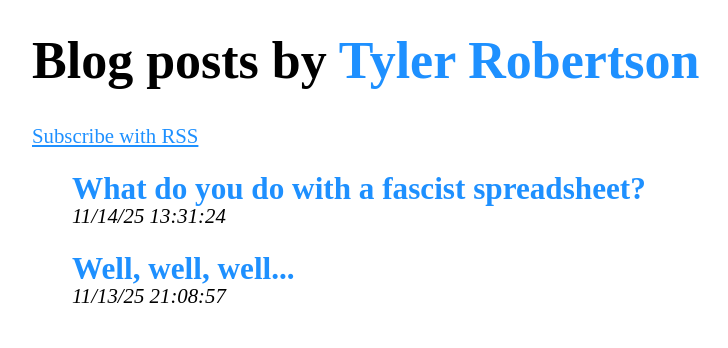
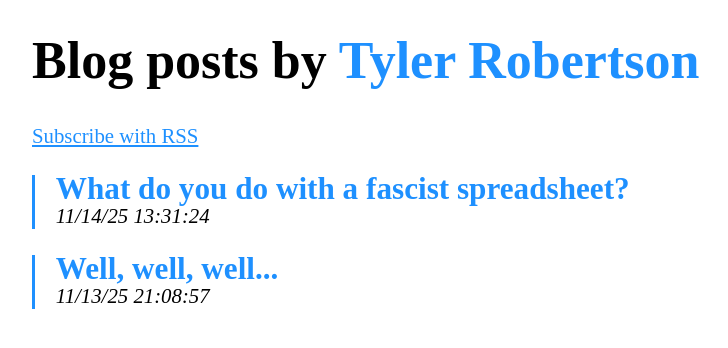
Before and after one commit to aTylerRobertson/aTylerRobertson, a plain HTML site: page read/index.html in a window 1280 px wide. Shown: the whole page, without its empty margins (208-936 px from the left). Drawn offline with Linux system fonts and the light colour scheme.

Commit message:
Update index.html

```diff
--- a/read/index.html
+++ b/read/index.html
@@ -45,9 +45,14 @@
                 margin: 3rem 0;
                 text-align: right;
             }
+            ul {
+                padding: 0;
+            }
             li {
                 list-style: none;
                 margin-bottom: 1em;
+                border-left: 3px solid var(--link);
+                padding-left: 1em;
             }
             li h2 {
                 margin-bottom: 0;
```
